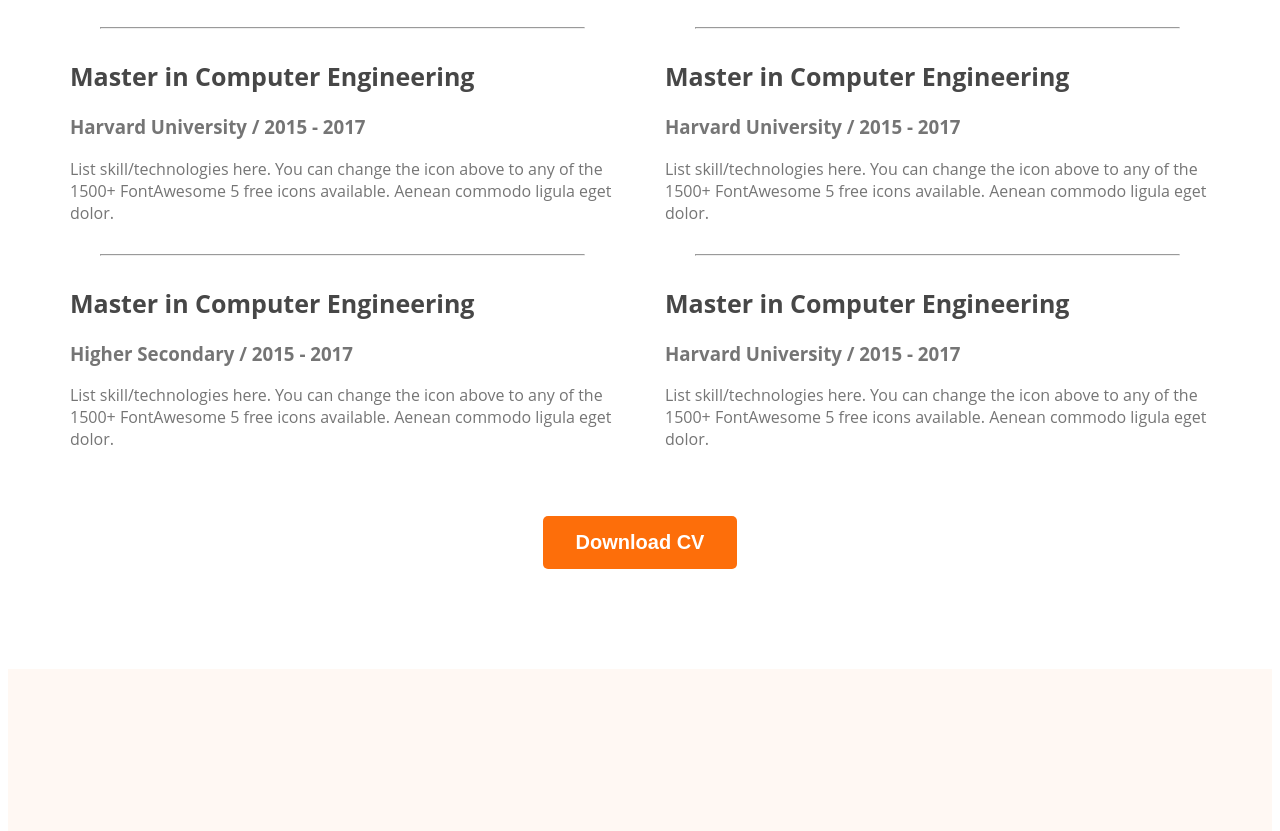
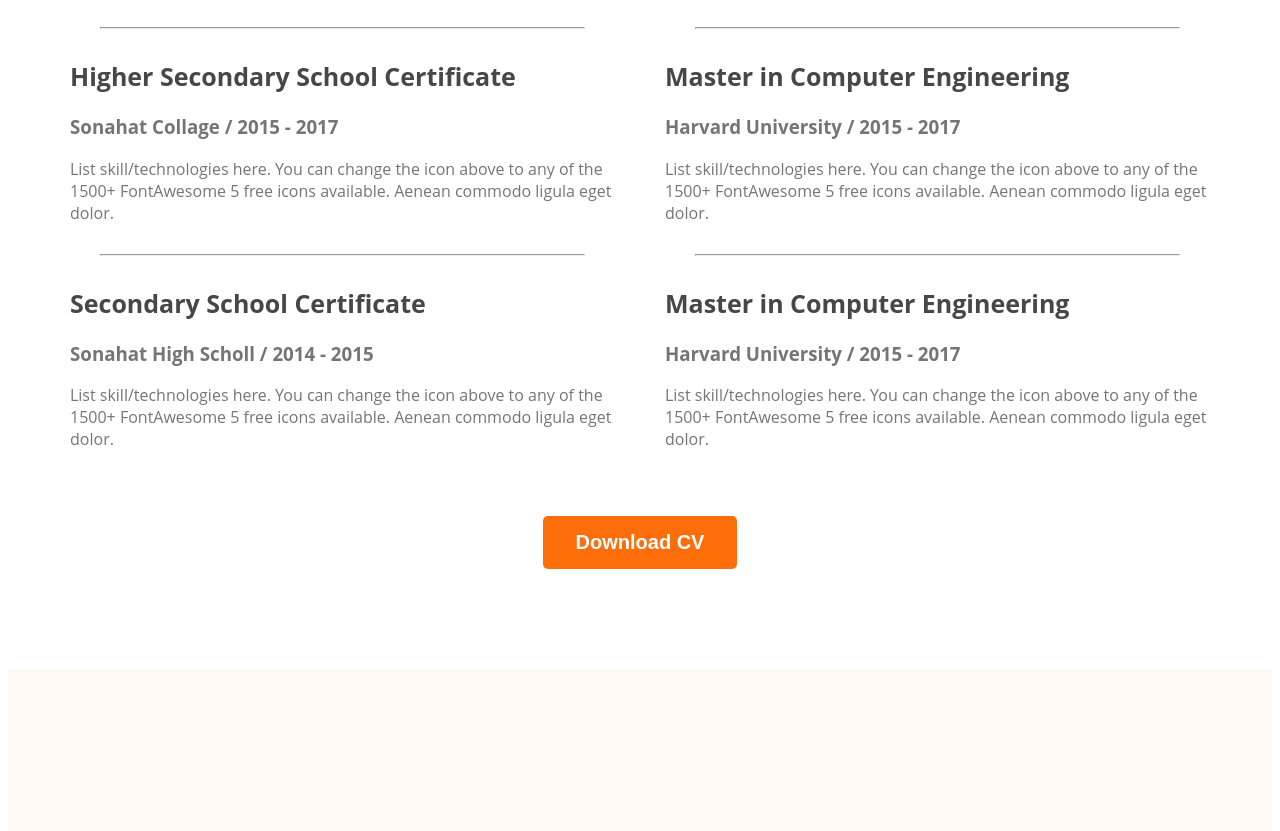
Before and after one commit to alamgir90/New-folder, a plain HTML site: page index.html in a window 1280 px wide. Shown: the part 2255-3086 px from the top of the page. Drawn offline with Linux system fonts and the light colour scheme.

Commit message:
education

```diff
--- a/index.html
+++ b/index.html
@@ -113,15 +113,15 @@
             </div>
             <hr>
             <div class="resume-item">
-                <h2 class="resume-item-title">Master in Computer Engineering</h2>
-                <h3 class="resume-item-Institute">Harvard University / 2015 - 2017</h3>
+                <h2 class="resume-item-title">Higher Secondary School Certificate </h2>
+                <h3 class="resume-item-Institute">Sonahat Collage / 2015 - 2017</h3>
                 <p class="resume-item-description">List skill/technologies here. You can change the icon above
                     to any of the 1500+ FontAwesome 5 free icons available. Aenean commodo ligula eget dolor.</p>
             </div>
             <hr>
             <div class="resume-item">
-                <h2 class="resume-item-title">Master in Computer Engineering</h2>
-                <h3 class="resume-item-Institute">Higher Secondary  / 2015 - 2017</h3>
+                <h2 class="resume-item-title">Secondary School Certificate</h2>
+                <h3 class="resume-item-Institute">Sonahat High Scholl / 2014 - 2015</h3>
                 <p class="resume-item-description">List skill/technologies here. You can change the icon above
                     to any of the 1500+ FontAwesome 5 free icons available. Aenean commodo ligula eget dolor.</p>
             </div>
```
